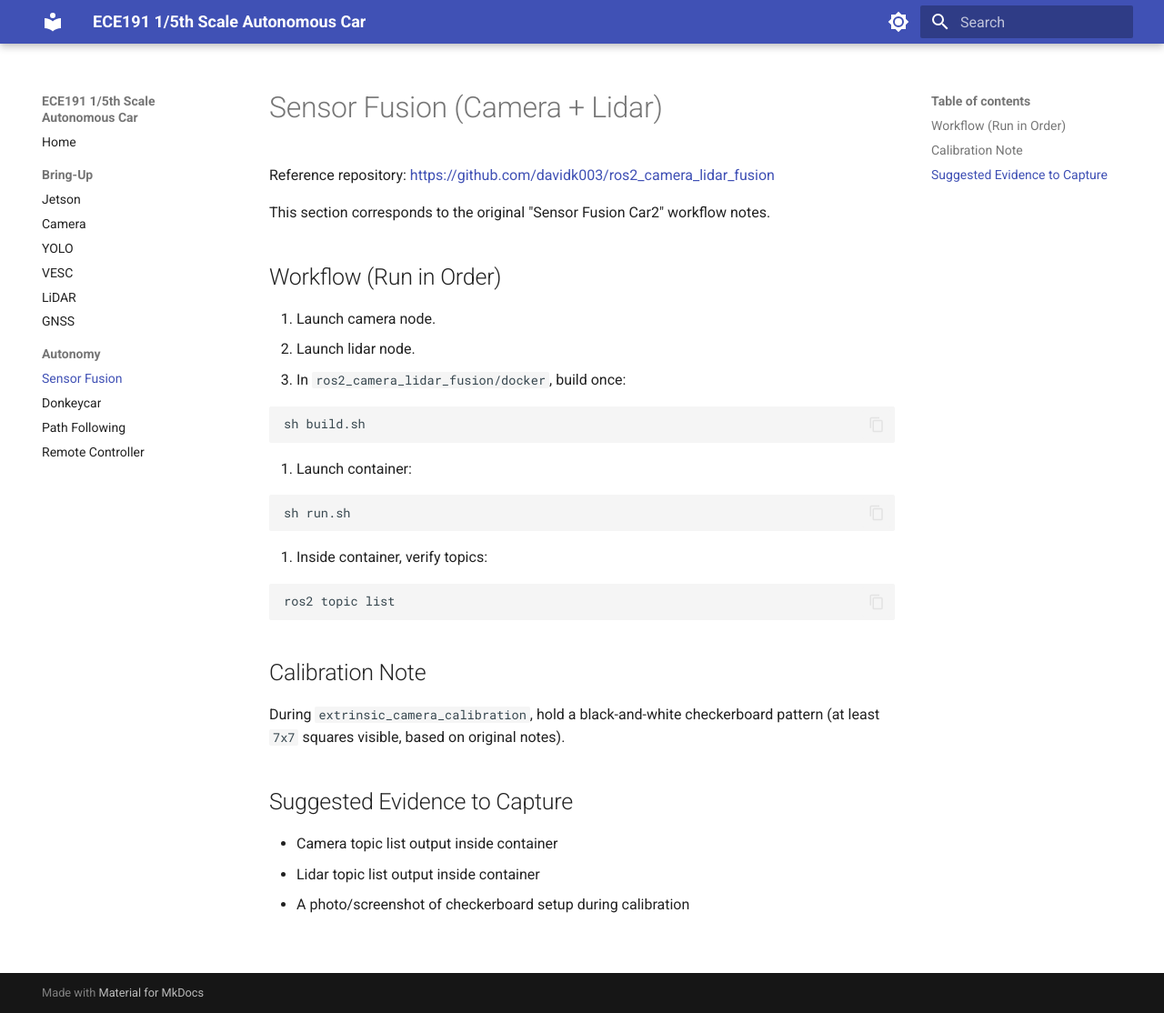
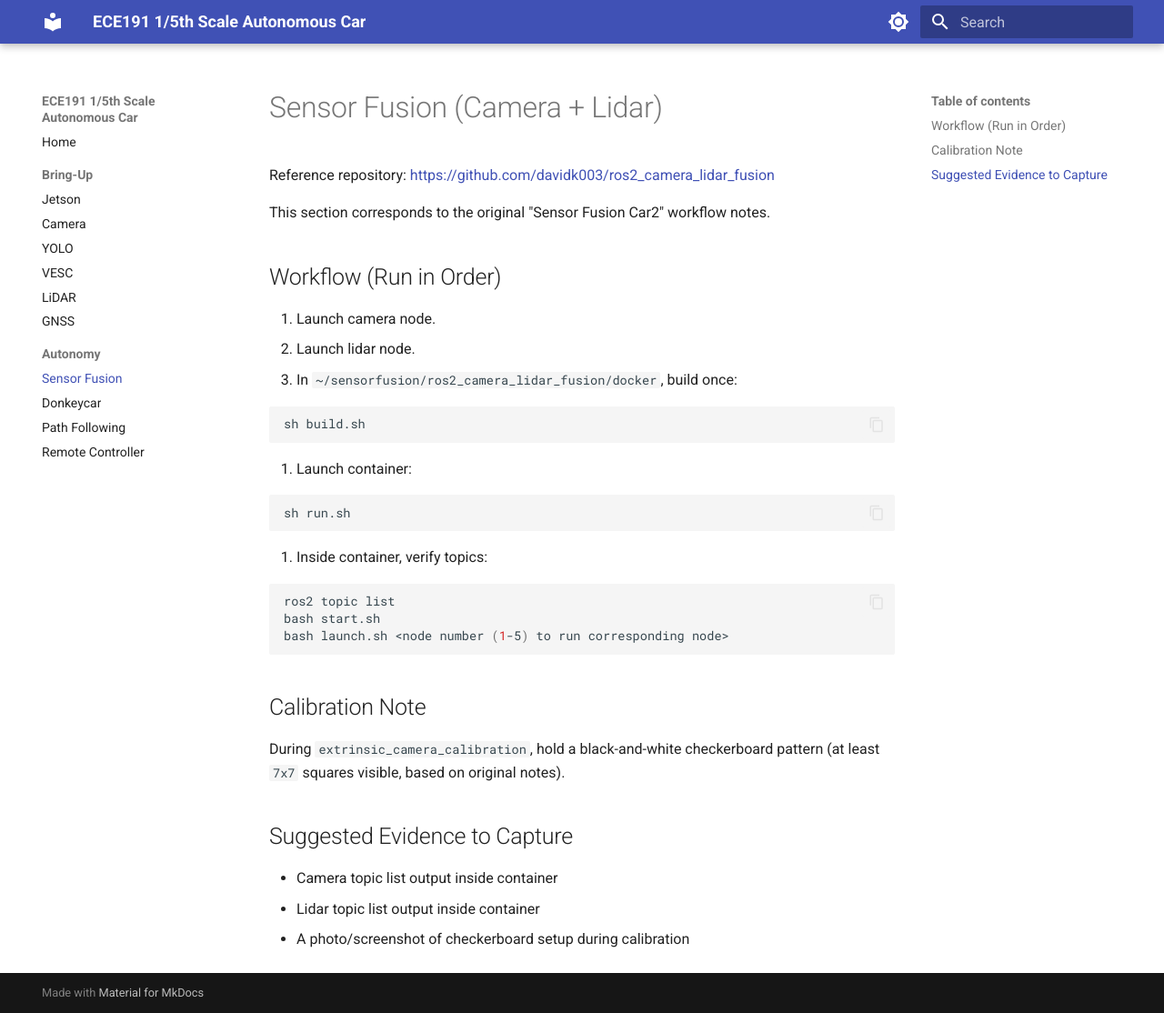
Before and after one commit to davidk003/ECE191-SP26-1fifth, an MkDocs documentation site: the page built from docs/sensor-fusion.md, in a window 1280 px wide and 1114 px high. Shown: the whole window at 91% size. Built offline with MkDocs 1.6.1 and Material for MkDocs 9.7.7, drawn with Linux system fonts in a browser that asks for light colours.

Commit message:
Revise sensor fusion workflow instructions
Updated paths and added commands for launching nodes.

````diff
--- a/docs/sensor-fusion.md
+++ b/docs/sensor-fusion.md
@@ -9,7 +9,7 @@ This section corresponds to the original "Sensor Fusion Car2" workflow notes.
 
 1. Launch camera node.
 2. Launch lidar node.
-3. In `ros2_camera_lidar_fusion/docker`, build once:
+3. In `~/sensorfusion/ros2_camera_lidar_fusion/docker`, build once:
 
 ```bash
 sh build.sh
@@ -25,8 +25,9 @@ sh run.sh
 
 ```bash
 ros2 topic list
+bash start.sh
+bash launch.sh <node number (1-5) to run corresponding node>
 ```
-
 ## Calibration Note
 
 During `extrinsic_camera_calibration`, hold a black-and-white checkerboard pattern (at least `7x7` squares visible, based on original notes).
````
